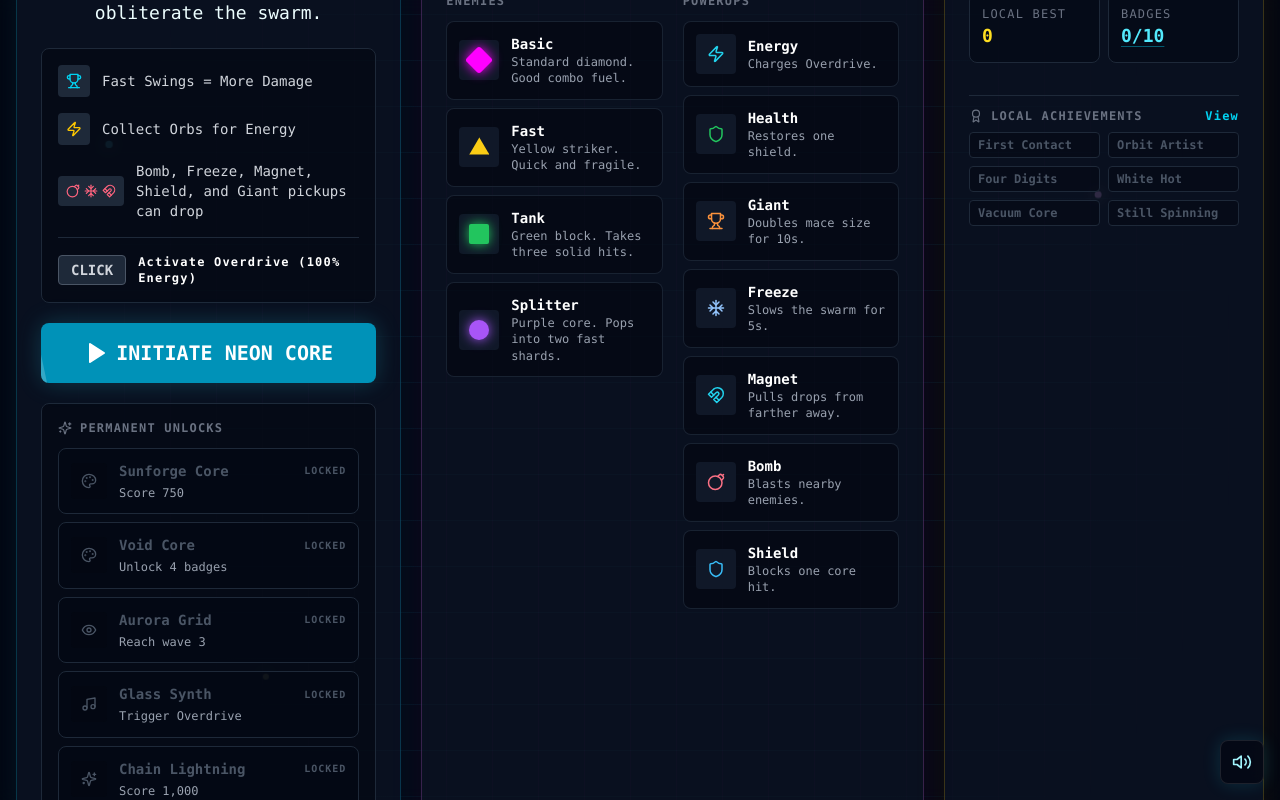
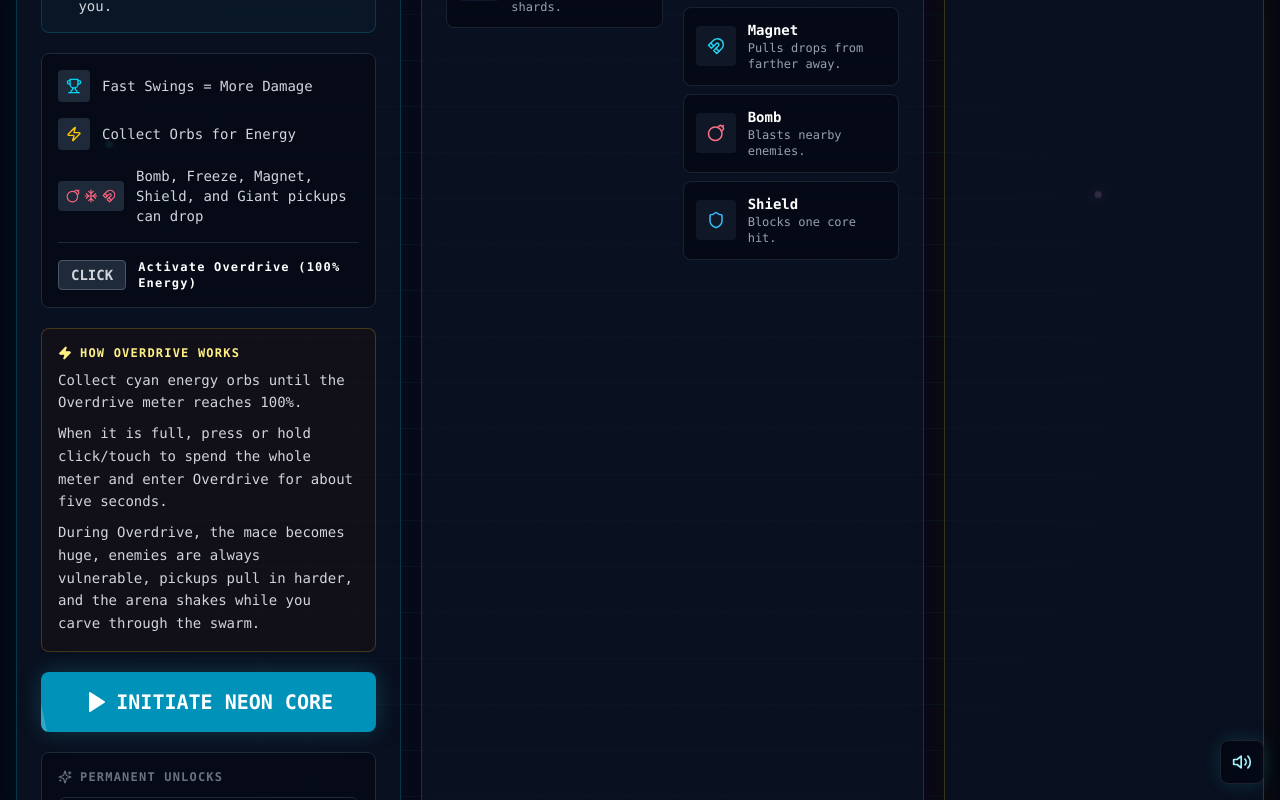
Before and after one commit to nascarjake/orbital-smash, a React (Vite) app: page / in a window 1280 px wide. Built offline with nearby package versions, Linux system fonts and the light colour scheme.

Commit message:
tutorial

```diff
--- a/src/App.jsx
+++ b/src/App.jsx
@@ -1709,6 +1709,35 @@ export default function App() {
                 You are the weapon. Swing your mouse to build momentum and obliterate the swarm.
                 </p>
 
+                <div className="rounded-lg border border-cyan-400/20 bg-cyan-950/20 p-4">
+                  <div className="mb-3 flex items-center gap-2 text-xs font-bold uppercase tracking-widest text-cyan-200">
+                    <Play size={14} fill="currentColor" />
+                    Quick Tutorial
+                  </div>
+                  <div className="grid gap-2 text-sm text-gray-300">
+                    <div className="flex gap-3">
+                      <span className="font-black text-cyan-300">1</span>
+                      <span>Move your mouse or finger to drag the glowing core.</span>
+                    </div>
+                    <div className="flex gap-3">
+                      <span className="font-black text-cyan-300">2</span>
+                      <span>The mace follows on a chain. Swing wide circles to build speed.</span>
+                    </div>
+                    <div className="flex gap-3">
+                      <span className="font-black text-cyan-300">3</span>
+                      <span>Hit enemies with a fast mace. Slow taps mostly shove them away.</span>
+                    </div>
+                    <div className="flex gap-3">
+                      <span className="font-black text-cyan-300">4</span>
+                      <span>Keep smashing quickly to grow your combo and score multiplier.</span>
+                    </div>
+                    <div className="flex gap-3">
+                      <span className="font-black text-cyan-300">5</span>
+                      <span>Protect the core. Three hits ends the run unless a shield saves you.</span>
+                    </div>
+                  </div>
+                </div>
+
                 <div className="grid grid-cols-1 gap-4 text-sm bg-gray-950/60 p-4 rounded-lg border border-gray-800">
                 <div className="flex items-center gap-3">
                     <div className="p-2 bg-gray-800 rounded text-cyan-400"><Trophy size={16}/></div>
@@ -1726,6 +1755,18 @@ export default function App() {
                     <div className="px-3 py-1 bg-gray-800 rounded border border-gray-600 font-bold">CLICK</div>
                     <span className="text-white font-bold tracking-widest text-xs">Activate Overdrive (100% Energy)</span>
                 </div>
+                </div>
+
+                <div className="rounded-lg border border-yellow-300/20 bg-yellow-950/15 p-4">
+                  <div className="mb-2 flex items-center gap-2 text-xs font-bold uppercase tracking-widest text-yellow-200">
+                    <Zap size={14} fill="currentColor" />
+                    How Overdrive Works
+                  </div>
+                  <div className="space-y-2 text-sm leading-relaxed text-gray-300">
+                    <p>Collect cyan energy orbs until the Overdrive meter reaches 100%.</p>
+                    <p>When it is full, press or hold click/touch to spend the whole meter and enter Overdrive for about five seconds.</p>
+                    <p>During Overdrive, the mace becomes huge, enemies are always vulnerable, pickups pull in harder, and the arena shakes while you carve through the swarm.</p>
+                  </div>
                 </div>
 
                 <button
```
Also changed, not shown: 1 other file (tests, documents, lock files or other folders).
